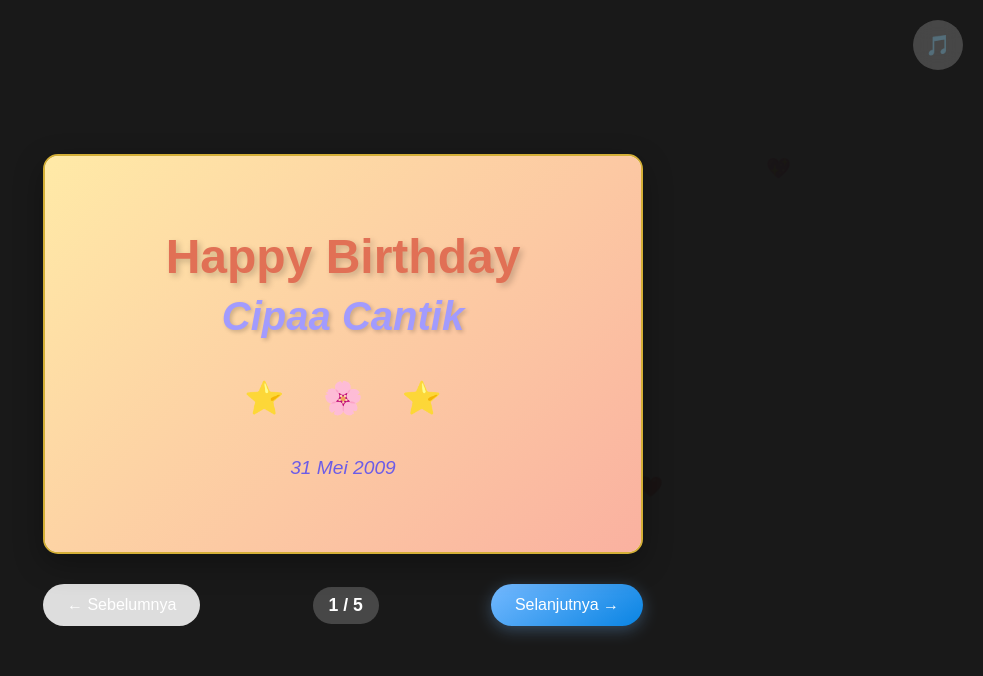
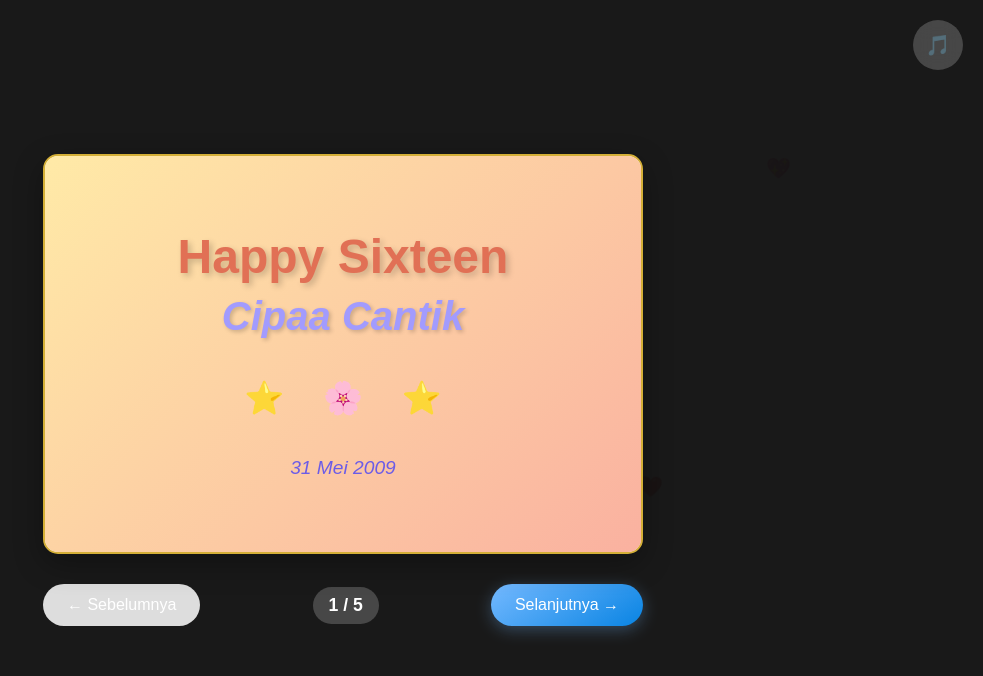
Before and after one commit to Machattt/ultah-cipaa, a plain HTML site: page index.html in a window 1280 px wide. Both pictures are taken after a click on the element 640 px from the left and 424 px from the top of the page. Shown: the whole page, without its empty margins (297-1280 px from the left). Drawn offline with Linux system fonts and the light colour scheme.

Commit message:
Update index.html

```diff
--- a/index.html
+++ b/index.html
@@ -37,7 +37,7 @@
         <div class="flipbook" id="flipbook">
             <div class="page cover-page" data-page="0">
                 <div class="page-content">
-                    <h1 class="cover-title">Happy Birthday</h1>
+                    <h1 class="cover-title">Happy Sixteen</h1>
                     <h2 class="cover-name">Cipaa Cantik</h2>
                     <div class="cover-decoration">
                         <span class="star">⭐</span>
```
